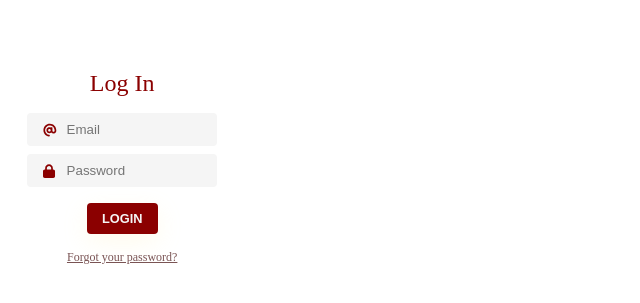
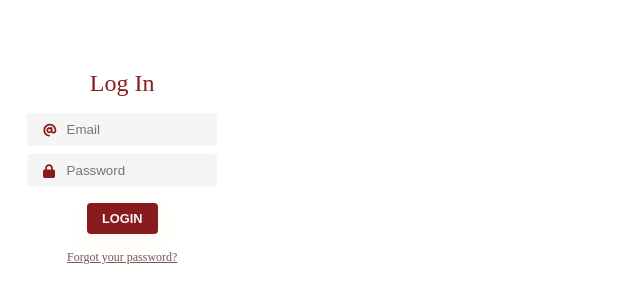
Before and after one commit to FedeSanta777/SpottedSapienza, a Flask app: template templates/loginpage.html in a window 1280 px wide. Shown: the top 303 px of the page, without its empty margins (0-640 px from the left). Run offline with Flask 3, Linux system fonts and the light colour scheme; the template is opened without the code that fills it, so the values that code supplies are empty.

Commit message:
Update stile.css

```diff
--- a/static/stile.css
+++ b/static/stile.css
@@ -1,4 +1,4 @@
-h1 {font-size: 16px;color: darkred;}
+h1 {font-size: 16px;color: #881c1c;}
 .card {
     width: 190px;
     padding: 1.9rem 1.2rem;
@@ -21,7 +21,7 @@ h1 {font-size: 16px;color: darkred;}
    .input-icon {
     height: 1em;
     width: 1em;
-    fill: darkred;
+    fill: #881c1c;
    }
 
    .input-field {
@@ -37,7 +37,7 @@ h1 {font-size: 16px;color: darkred;}
     margin-bottom: 1rem;
     font-size: 1.5em;
     font-weight: 500;
-    color: darkred;
+    color: #881c1c;
    }
 
    /*Buttons*/
@@ -49,7 +49,7 @@ h1 {font-size: 16px;color: darkred;}
     font-size: .8em;
     text-transform: uppercase;
     padding: 0.6em 1.2em;
-    background-color: darkred;
+    background-color: #881c1c;
     color: whitesmoke;
     box-shadow: 0 8px 24px 0 rgb(255 235 167 / 20%);
     transition: all .3s ease-in-out;
@@ -70,10 +70,10 @@ h1 {font-size: 16px;color: darkred;}
 
    .btn:hover {
     background-color: whitesmoke;
-    color: darkred;
+    color: #881c1c;
     box-shadow: 0 8px 24px 0 rgb(16 39 112 / 20%);
    }
 
    .btn-link:hover {
-    color: darkred;
+    color: #881c1c;
    }
```
